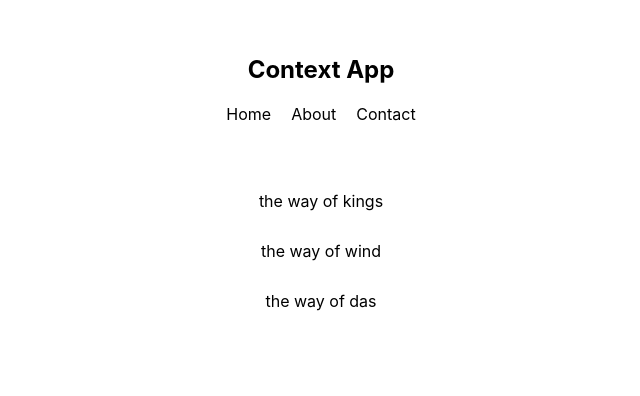
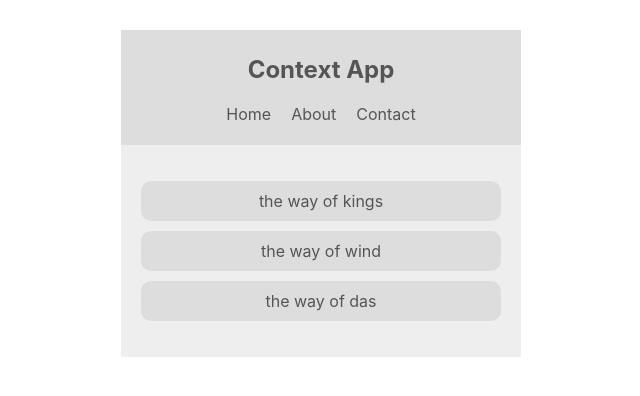
Before and after one commit to ozzytop/react-context-hooks, a React (Create React App) app: page / in a window 1280 px wide. Shown: the top 396 px of the page, without its empty margins (319-959 px from the left). Built offline with nearby package versions, Linux system fonts and the light colour scheme.

Commit message:
One way of consuming data from provider

```diff
--- a/src/components/BookList.js
+++ b/src/components/BookList.js
@@ -1,14 +1,18 @@
 import React, { Component } from 'react';
+import { ThemeContext } from '../contexts/ThemeContext';
 
 class BookList extends Component {
+    static contextType = ThemeContext;
 
     render() {
+        const { isLightTheme, light, dark } = this.context;
+        const theme = isLightTheme ? light : dark;
         return (
-            <div className="book-list">
+            <div className="book-list" style={{ color:theme.syntax, background: theme.bg }}>
                 <ul>
-                    <li> the way of kings</li>
-                    <li> the way of wind</li>
-                    <li> the way of das</li>
+                    <li style={{ background: theme.ui }}> the way of kings</li>
+                    <li style={{ background: theme.ui }}> the way of wind</li>
+                    <li style={{ background: theme.ui }}> the way of das</li>
                 </ul>
             </div>
          );
--- a/src/components/Navbar.js
+++ b/src/components/Navbar.js
@@ -1,9 +1,17 @@
 import React, { Component } from 'react';
+import { ThemeContext } from '../contexts/ThemeContext';
 
 class NavBar extends Component {
+
+    static contextType = ThemeContext;
+
     render() {
+        //console.log(this.context);
+        // destructing:
+        const { isLightTheme, light, dark } = this.context;
+        const theme = isLightTheme ? light : dark;
         return (
-            <nav>
+            <nav style={{ background: theme.ui , color: theme.syntax}}>
                 <h1>Context App</h1>
                 <ul>
                     <li>Home</li>
```
